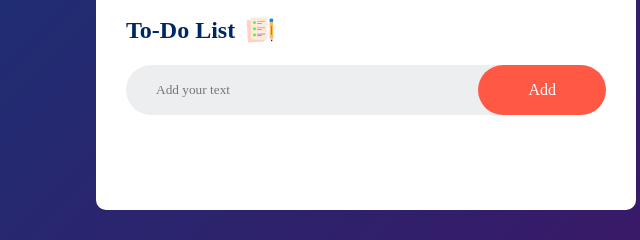
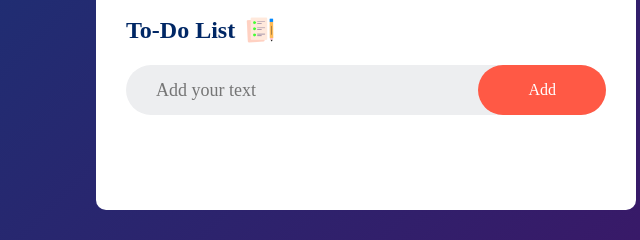
Before and after one commit to Osaid-Khan/Todo-List, a plain HTML site: page index.html in a window 1280 px wide. Shown: the part 135-375 px from the top of the page, 274-914 px from the left. Drawn offline with Linux system fonts and the light colour scheme.

Commit message:
Improve UI

```diff
--- a/style.css
+++ b/style.css
@@ -50,7 +50,7 @@ input {
     outline: none;
     background: transparent;
     padding: 10px;
-    font-weight: 14px;
+    font-size: 18px;
 }
 
 button {
```
